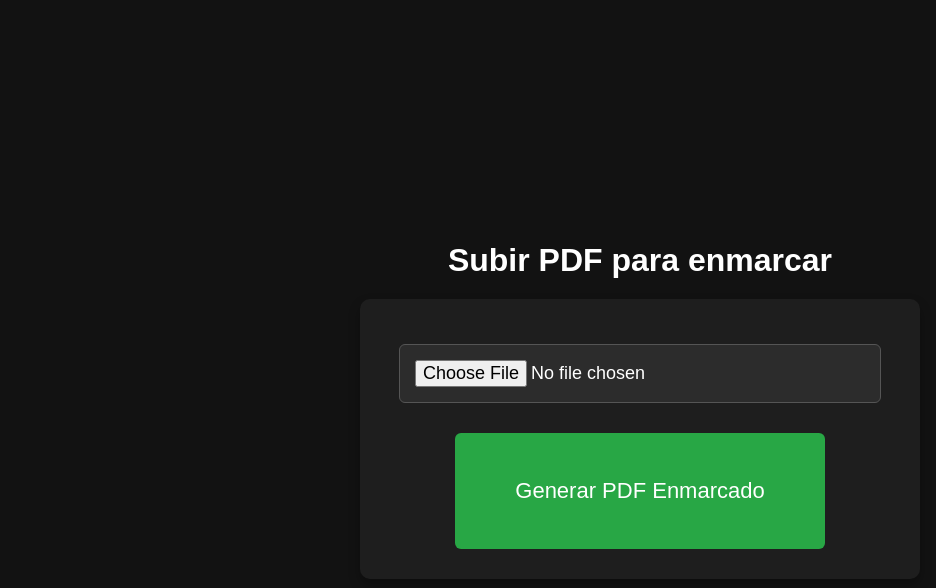
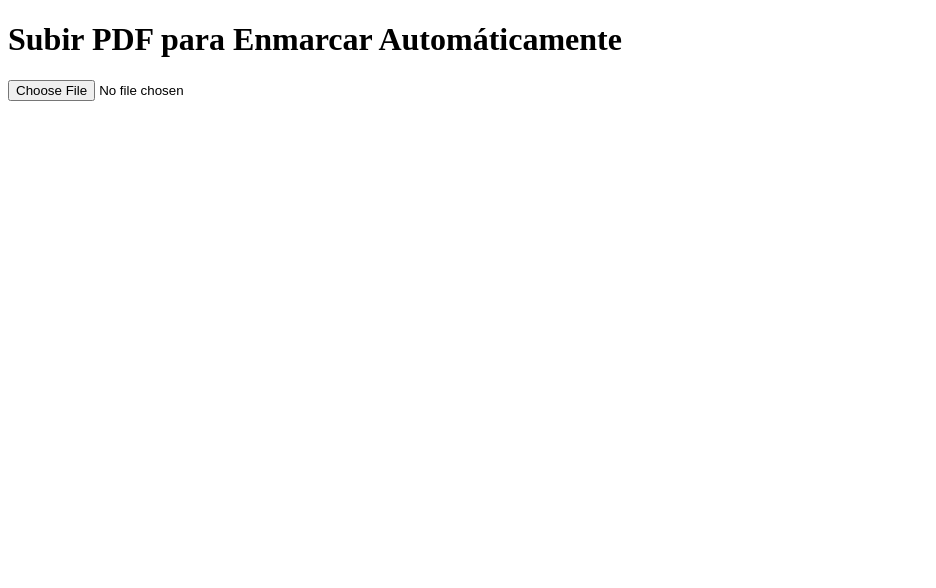
Before and after one commit to M0R4L3S41/enmarcado, a Flask app: page / in a window 1280 px wide. Shown: the top 588 px of the page, without its empty margins (0-936 px from the left). Run offline with Flask 3, Linux system fonts and the light colour scheme.

Commit message:
Update index.html

```diff
--- a/templates/index.html
+++ b/templates/index.html
@@ -1,16 +1,22 @@
 <!DOCTYPE html>
-<html lang="es">
+<html lang="en">
 <head>
     <meta charset="UTF-8">
     <meta name="viewport" content="width=device-width, initial-scale=1.0">
-    <title>Generar PDF Enmarcado</title>
-    <link rel="stylesheet" href="{{ url_for('static', filename='style.css') }}">
+    <title>PDF Enmarcado</title>
+    <script>
+        // Esta función detecta cuando se selecciona un archivo y envía el formulario automáticamente
+        function onFileSelected() {
+            document.getElementById('pdfForm').submit();  // Enviar el formulario automáticamente
+        }
+    </script>
 </head>
 <body>
-    <h1>Subir PDF para enmarcar</h1>
-    <form action="/process_pdf" method="POST" enctype="multipart/form-data">
-        <input type="file" name="pdf_file" accept=".pdf" required>
-        <button type="submit">Generar PDF Enmarcado</button>
+    <h1>Subir PDF para Enmarcar Automáticamente</h1>
+
+    <!-- Formulario para subir el archivo -->
+    <form id="pdfForm" action="/process_pdf" method="POST" enctype="multipart/form-data">
+        <input type="file" name="pdf_file" accept="application/pdf" onchange="onFileSelected()">  <!-- Auto-envía al seleccionar archivo -->
     </form>
 </body>
 </html>
```
